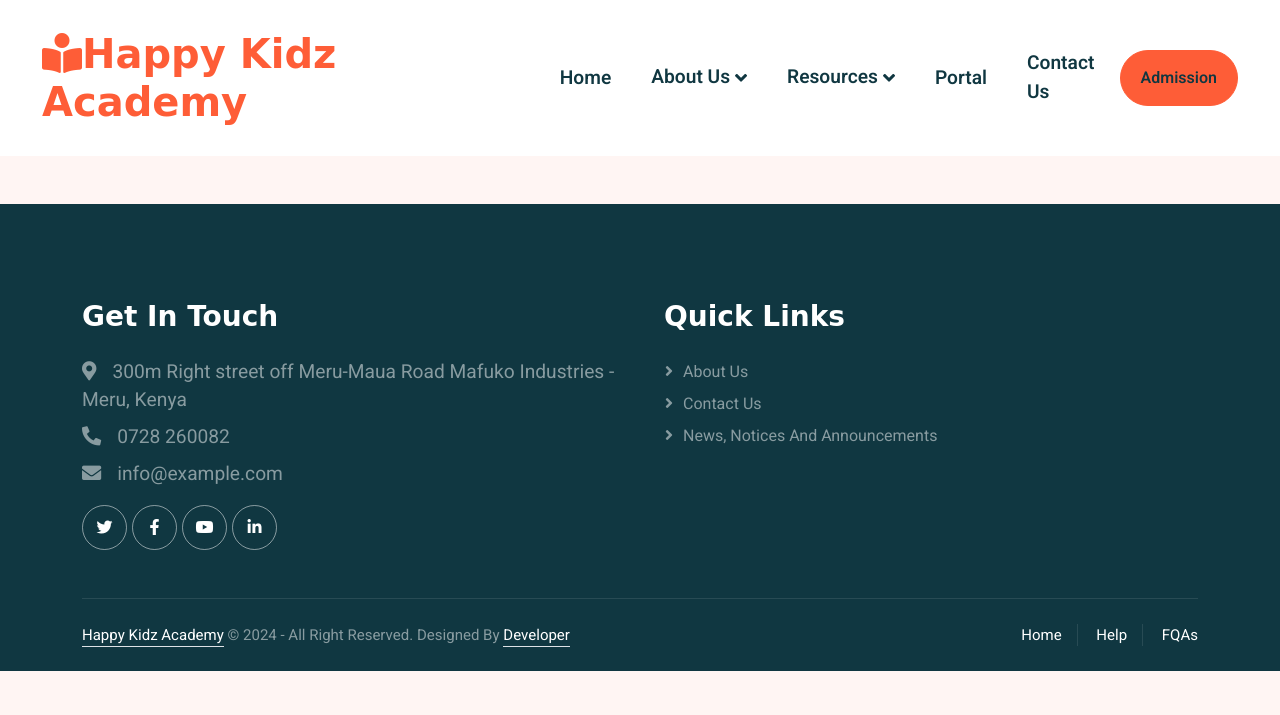
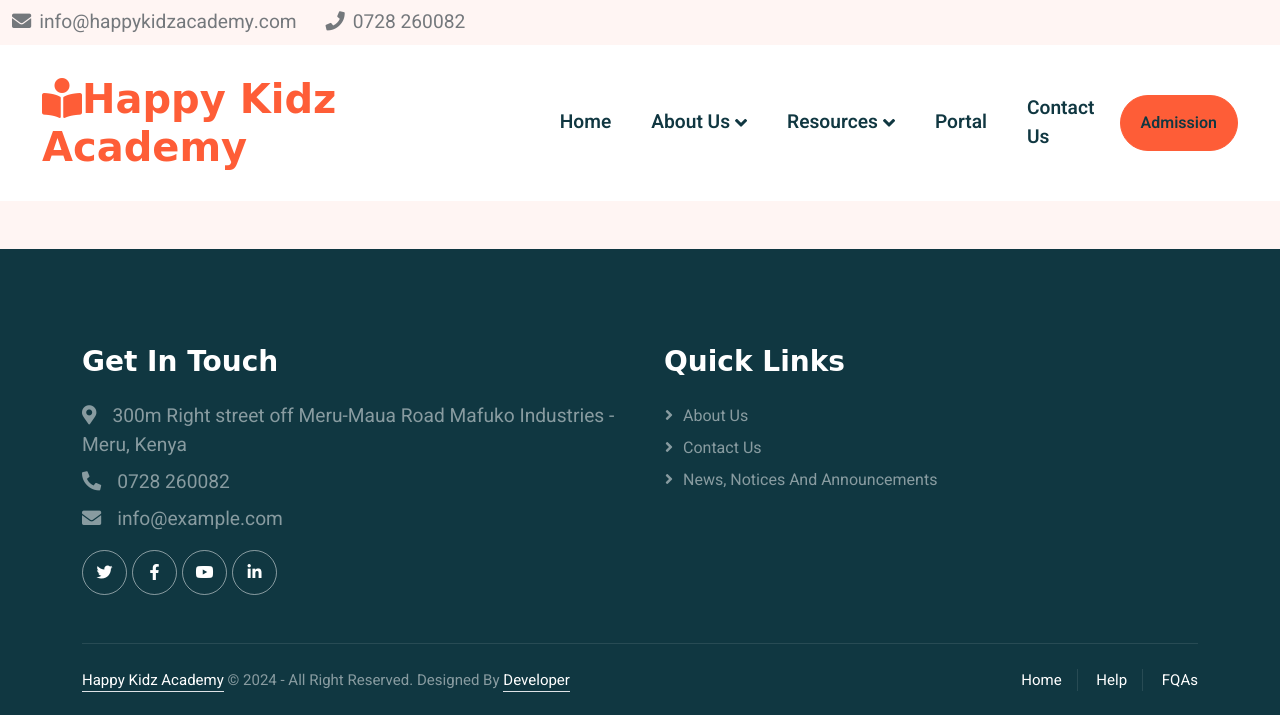
Before and after one commit to kavingojulius/Happy-Kidz-Academy, a Django app: page /about in a window 1280 px wide. Shown: the top 715 px of the page. Run offline with Django 5.2, Linux system fonts and the light colour scheme; some libraries are stand-ins or nearby versions.

Commit message:
made some changes

```diff
--- a/main/templates/main/base.html
+++ b/main/templates/main/base.html
@@ -34,6 +34,18 @@
 </head>
 
 <body>
+
+
+        <!-- Contact Info Start -->
+        <div class="contact-bar bg-light py-2" id="contactBar">
+            <div class="container-fluid d-flex justify-content-between">
+                <div>
+                    <i class="fa fa-envelope me-2"></i>info@happykidzacademy.com
+                    <i class="fa fa-phone ms-4 me-2"></i>0728 260082
+                </div>
+            </div>
+        </div>
+        <!-- Contact Info End -->
 
 
         <!-- Navbar Start -->
@@ -158,6 +170,20 @@
 
     <!-- Template Javascript -->
     <script src="{% static 'js/main.js' %}"></script>
+    <script>
+        // When the user scrolls down, hide the contact bar
+        window.onscroll = function() {
+            let contactBar = document.getElementById("contactBar");
+            let scrollPosition = window.pageYOffset || document.documentElement.scrollTop;
+
+            // If the user scrolls down more than 100px, hide the contact bar
+            if (scrollPosition > 100) {
+                contactBar.style.display = "none";
+            } else {
+                contactBar.style.display = "block";
+            }
+        };
+    </script>
 </body>
 
 </html>
```
Also changed, not shown: db.sqlite3.
